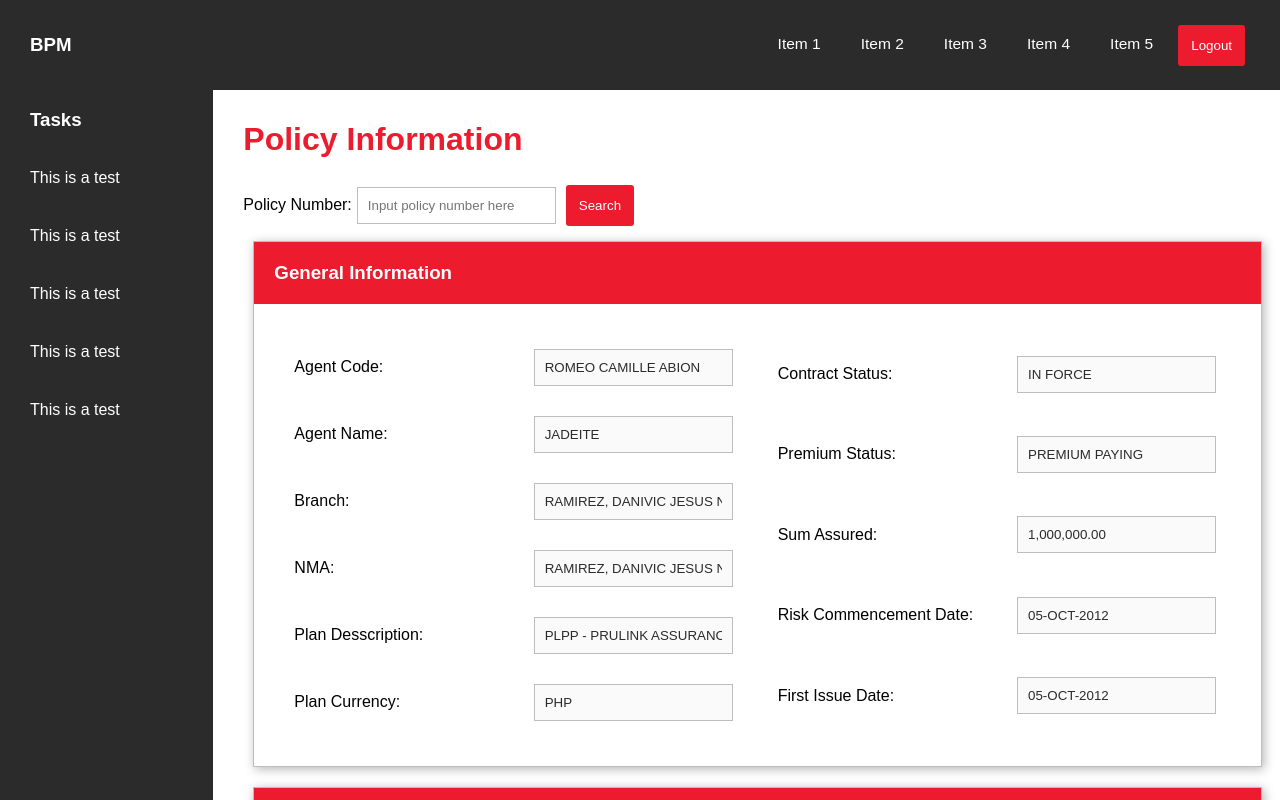
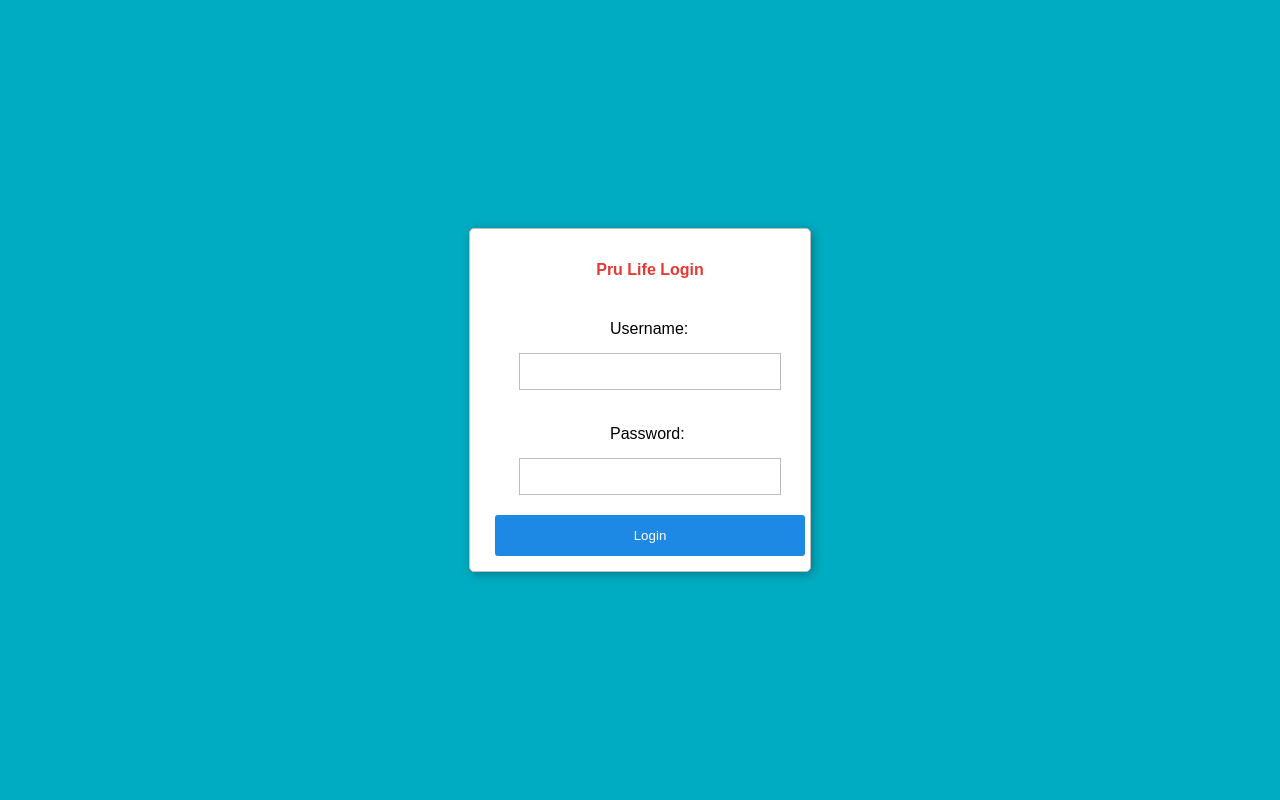
Before and after one commit to questronix/bpm-pl-ui, a React (Create React App) app: page /login in a window 1280 px wide. Shown: the top 800 px of the page. Built offline with nearby package versions, Linux system fonts and the light colour scheme.

Commit message:
Initial login to dashboard navigation

```diff
--- a/src/App.js
+++ b/src/App.js
@@ -1,23 +1,36 @@
 import React, { Component } from 'react';
+import { BrowserRouter as Router, Route, Redirect } from 'react-router-dom';
 
 import './App.css';
 import './override.css';
-// import Search from './modules/search/component/Search';
 import './App.css';
+import Login from './modules/login/component/Login';
 import Policy from './modules/policy/component/Policy';
 import Nav from './shared/component/nav/Nav';
 import SideBar from './shared/component/sidebar/SideBar';
 
+// TODO: temporary only
+function Home() {
+  return (
+    <div>
+      <Nav/>
+      <SideBar/>
+      <Policy/>
+    </div>
+  );
+}
 
 class App extends Component {
 
   render() {
     return (
+      <Router>
       <div>
-      <Nav/>
-      <SideBar/>
-      <Policy/>
+        {/* <Redirect from="/" to="login" /> */}
+        <Route exact path="/" component={Home} />
+        <Route path="/login" component={Login} />
       </div>
+    </Router>
     );
   }
 }
--- a/src/modules/login/component/LoginForm.js
+++ b/src/modules/login/component/LoginForm.js
@@ -25,6 +25,8 @@
   handleSubmit(event) {
     event.preventDefault();
     console.log(this.state);
+    // implement authentication here
+    window.location.href = "/";
   }
 
   render() {
@@ -49,7 +51,7 @@
               <label className="col xl-3 l-3 m-3 s-3 xs-3">Password:</label>
               <input className="input col xl-9 l-9 m-9 s-9 xs-9"
                 name="password"
-                type="text"
+                type="password"
                 value={this.state.password}
                 onChange={this.handleInputChange} />
             </div>
```
